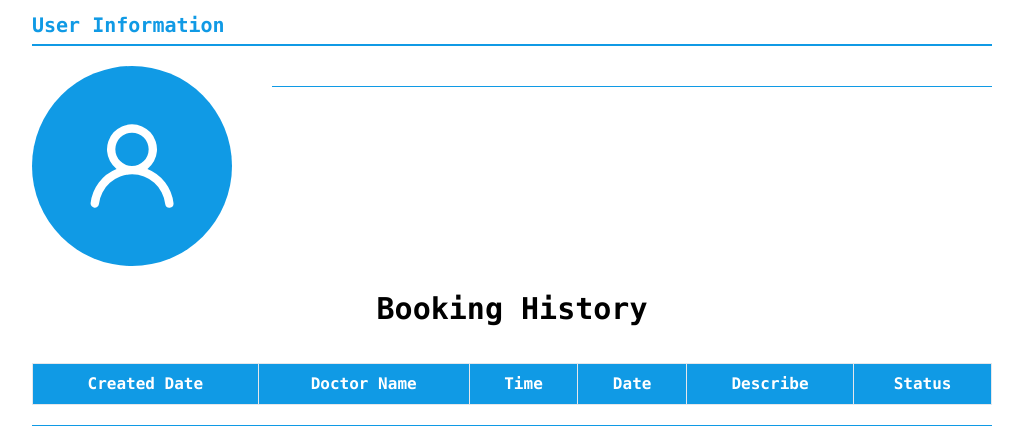
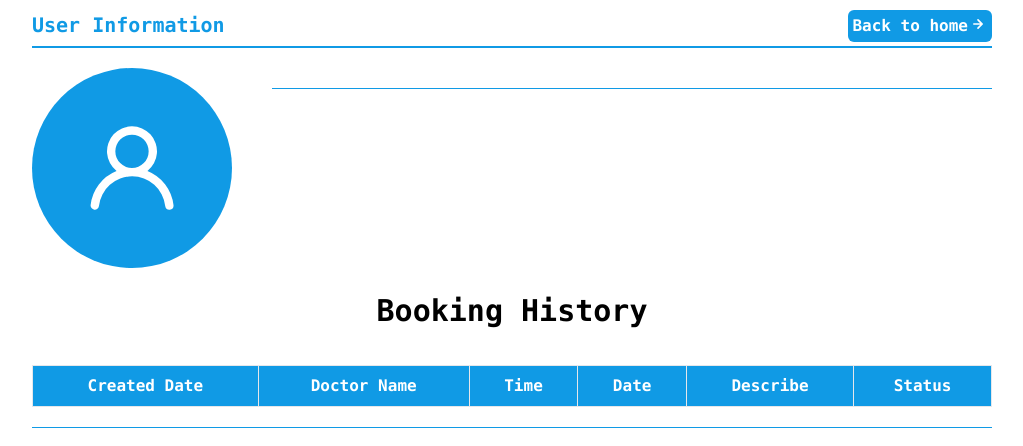
Before and after one commit to binh2503/FER202-Project, a React (Create React App) app in the folder healthcare/: page /user in a window 1280 px wide. Shown: the top 446 px of the page, without its empty margins (128-1151 px from the left). Built offline with nearby package versions, Linux system fonts and the light colour scheme.

Commit message:
Chore: Back to home button

```diff
--- a/healthcare/src/components/UserInformation.js
+++ b/healthcare/src/components/UserInformation.js
@@ -1,4 +1,4 @@
-import { UilUser } from "@iconscout/react-unicons";
+import { UilUser, UilArrowRight } from "@iconscout/react-unicons";
 import { useState, useEffect } from "react";
 
 export default function UserInformation() {
@@ -173,9 +173,20 @@ export default function UserInformation() {
     <div className="w-screen h-auto flex justify-center items-center mt-[10px]">
       <div className="w-3/4">
         <div className="w-full h-auto">
-          <h2 className="font-mono text-[20px] font-bold text-[#109AE5]">
-            User Information
-          </h2>
+          <div className="w-full flex justify-between">
+            <h2 className="font-mono text-[20px] font-bold text-[#109AE5]">
+              User Information
+            </h2>
+            <div className="flex">
+              <a href="/homepage">
+                <button className="bg-[#109AE5] text-white  rounded-md p-1 font-bold font-mono flex">
+                  Back to home
+                  <UilArrowRight size={20} />
+                </button>
+              </a>
+
+            </div>
+          </div>
           <div className="w-full h-[2px] bg-[#109AE5] rounded-[-2px] mt-1"></div>
           <div className="w-full h-auto flex">
             <div className="w-1/4 mt-[20px]">
@@ -332,9 +343,9 @@ export default function UserInformation() {
                 onChange={(e) => {
                   const inputValue = parseFloat(e.target.value);
                   if (!isNaN(inputValue) && inputValue >= 0 && inputValue <= 10) {
-                      setRatingValue(inputValue);
+                    setRatingValue(inputValue);
                   }
-              }}
+                }}
                 className="w-full border rounded-md px-3 py-2 mt-1"
               />
             </div>
```
